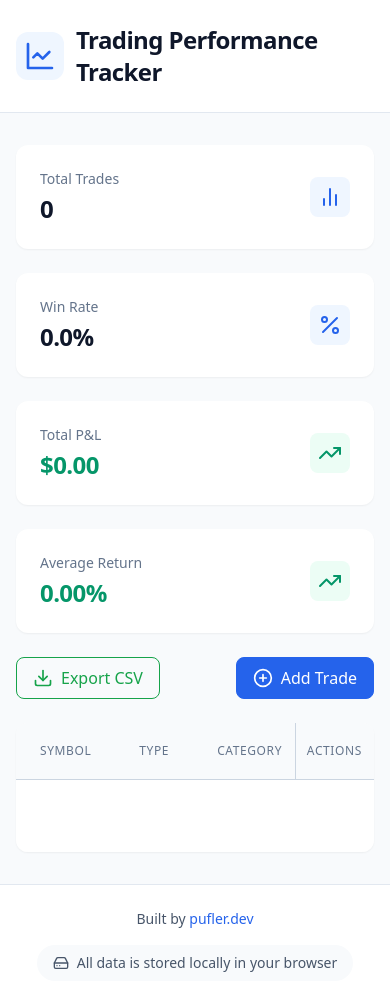
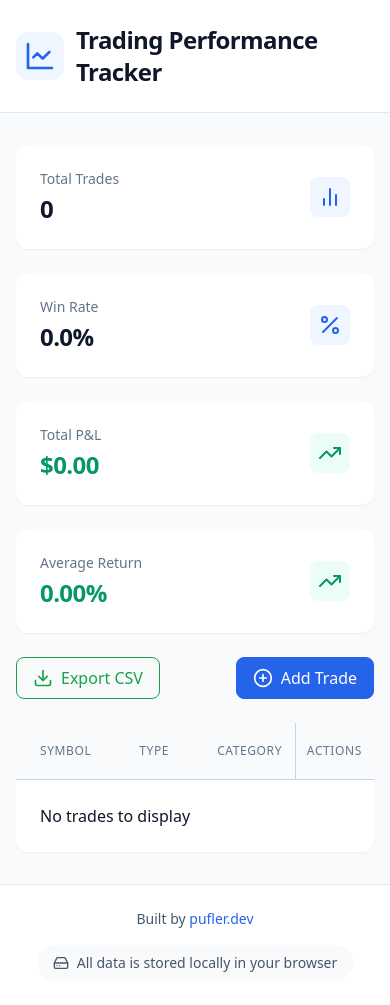
Before and after one commit to pujux/trading-performance-tracker, a React (Vite) app: page / in a window 390 px wide. Built offline with nearby package versions, Linux system fonts and the light colour scheme.

Commit message:
fix empty trade list text alignment on mobile

```diff
--- a/src/components/TradeList.tsx
+++ b/src/components/TradeList.tsx
@@ -63,7 +63,7 @@
         <tbody className="divide-y divide-slate-300">
           {sortedTrades.length === 0 && (
             <tr>
-              <td colSpan={11} className="p-6 text-center text-slate-900">
+              <td colSpan={11} className="p-6 md:text-center text-slate-900">
                 No trades to display
               </td>
             </tr>
```
